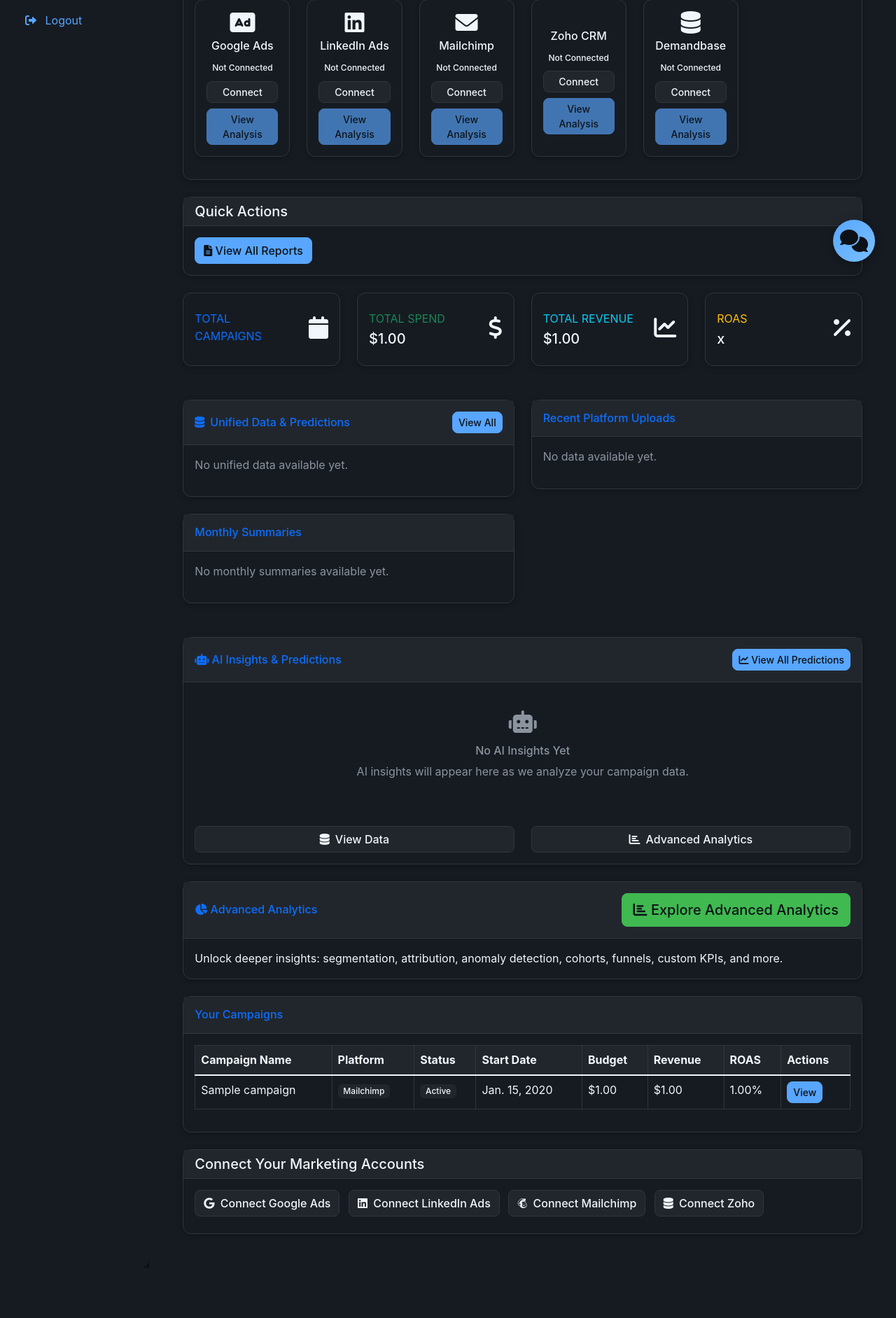
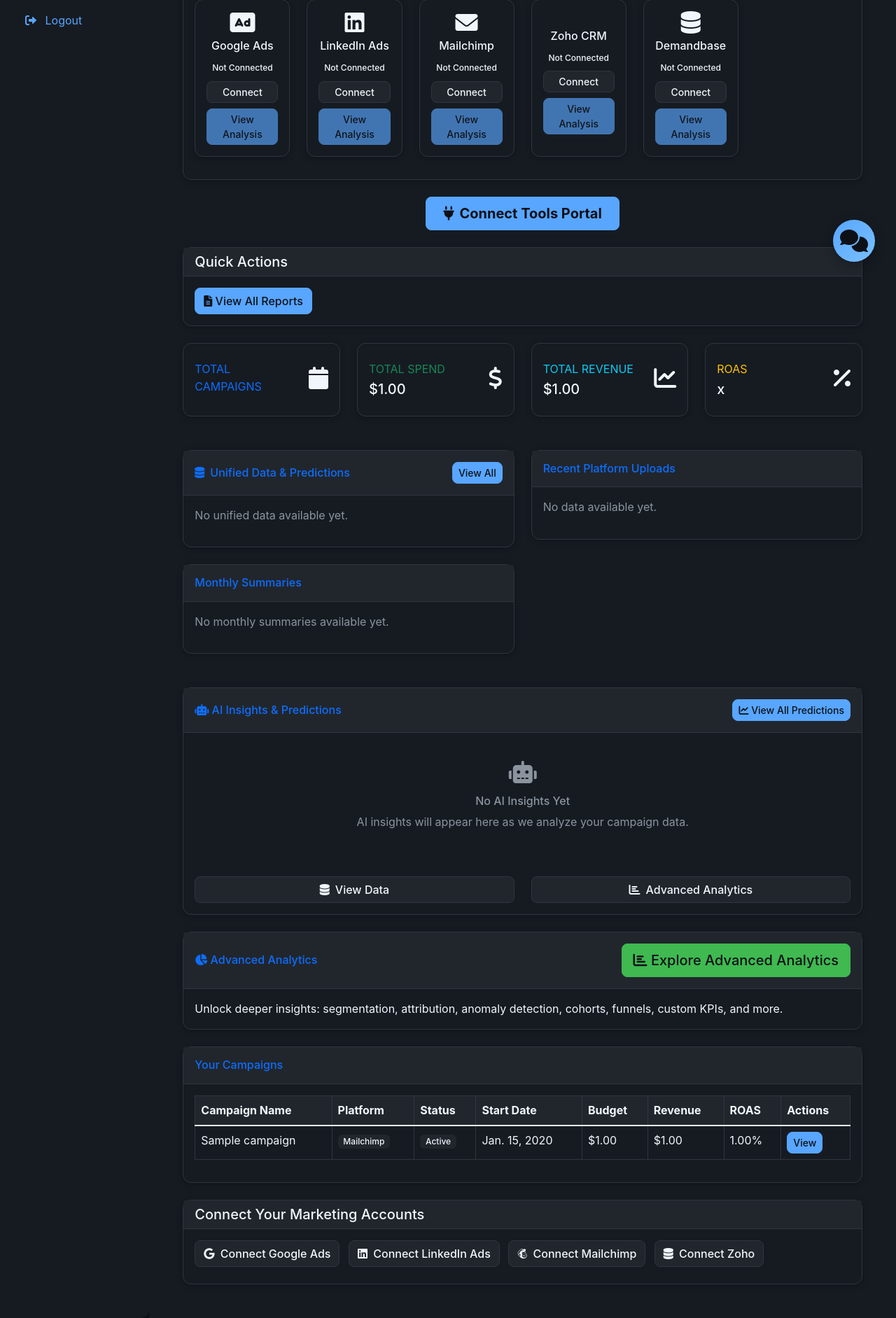
Before and after one commit to shrey7886/Excel-Data-Cleaner-Dashboard-Generator-for-Digital-Marketing-Analytics, a Django app: page /dashboard/ in a window 1280 px wide. Shown: the part 396-2279 px from the top of the page at 70% size. Before the commit the page ends 2207 px from the top, so only its background shows below. Run offline with Django 5.2, Linux system fonts and the light colour scheme; a user stored in the database is signed in; tables that the repository leaves empty hold one stand-in row (values such as "Sample post").

Commit message:
UI: Ensure navigation bar is white and add prominent Connect Tools Portal button to dashboard.

```diff
--- a/sales_dashboard/dashboard/templates/base.html
+++ b/sales_dashboard/dashboard/templates/base.html
@@ -155,7 +155,7 @@
         }
     </style>
 </head>
-<body class="bg-dark text-light">
+<body>
 <nav class="navbar navbar-expand-lg navbar-light bg-white shadow-sm sticky-top">
   <div class="container-fluid">
     <a class="navbar-brand fw-bold text-dark" href="/">
--- a/sales_dashboard/dashboard/templates/dashboard/auth/client_portal.html
+++ b/sales_dashboard/dashboard/templates/dashboard/auth/client_portal.html
@@ -137,6 +137,15 @@
                     </div>
                 </div>
             </div>
+        </div>
+    </div>
+
+    <!-- Connect Tools Portal Button -->
+    <div class="row mb-4">
+        <div class="col-12 text-center">
+            <a href="{% url 'connect_tools_portal' %}" class="btn btn-lg btn-primary fw-bold px-4">
+                <i class="fas fa-plug me-2"></i>Connect Tools Portal
+            </a>
         </div>
     </div>
 
```
